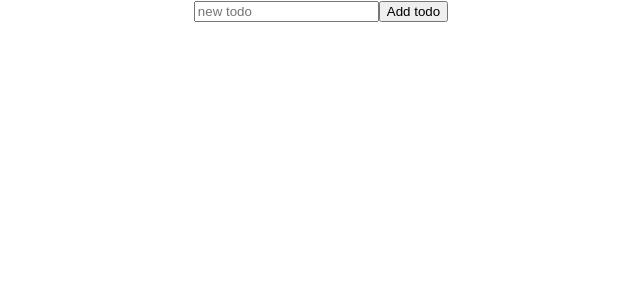
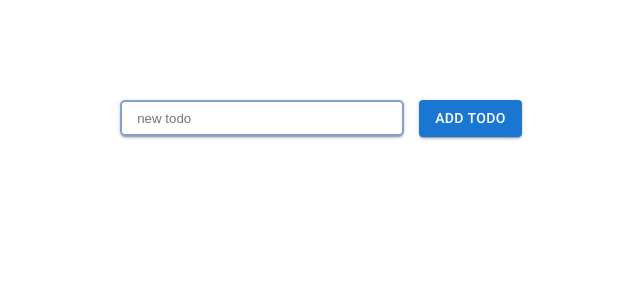
Before and after one commit to dekkumo/my-react-project, a React (Create React App) app: page / in a window 1280 px wide. Shown: the top 300 px of the page, without its empty margins (319-959 px from the left). Built offline with nearby package versions, Linux system fonts and the light colour scheme.

Commit message:
added todo

```diff
--- a/src/App.css
+++ b/src/App.css
@@ -1,38 +1,38 @@
+#root {
+  max-width: 500px;
+  width: 100%;
+  margin: 0 auto;
+  padding: 100px 15px 0;
+  box-sizing: content-box;
+}
+
 .App {
   text-align: center;
 }
 
-.App-logo {
-  height: 40vmin;
-  pointer-events: none;
+form {
+  margin: 0 0 40px 0;
 }
-
-@media (prefers-reduced-motion: no-preference) {
-  .App-logo {
-    animation: App-logo-spin infinite 20s linear;
-  }
+input {
+  margin-right: 15px;
+  padding: 0 15px;
+  height: 32px;
+  width: 250px;
+  border: 2px solid rgb(132, 160, 211);
+  border-radius: 5px;
+  color: rgb(96, 110, 136);
+  box-shadow: 0px 3px 1px -2px rgb(0 0 0 / 20%), 0px 2px 2px 0px rgb(0 0 0 / 14%), 0px 1px 5px 0px rgb(0 0 0 / 12%);;
 }
-
-.App-header {
-  background-color: #282c34;
-  min-height: 100vh;
+.todo {
   display: flex;
-  flex-direction: column;
   align-items: center;
-  justify-content: center;
-  font-size: calc(10px + 2vmin);
-  color: white;
+  margin: 0 auto 15px;
+  padding: 0 15px;
+  text-align: left;
+  width: 375px;
+  height: 30px;
+  border: 1px solid rgb(132, 160, 211);
+  border-radius: 5px;
+  font-weight: 400;
+  color: rgb(117, 161, 190);
 }
-
-.App-link {
-  color: #61dafb;
-}
-
-@keyframes App-logo-spin {
-  from {
-    transform: rotate(0deg);
-  }
-  to {
-    transform: rotate(360deg);
-  }
-}
--- a/src/App.js
+++ b/src/App.js
@@ -1,16 +1,46 @@
 import React, { useRef, useState } from 'react';
 import './App.css';
+import { AddTodo } from './todo/AddTodo';
+import { ToDo } from './todo/ToDo';
+import { Button } from '@mui/material'
 
 function App() {
 
+  const [todos, setTodos] = useState([])
+  const textInput = useRef()
 
+  const handleSubmit = (event) => {
+    event.preventDefault()
+
+    const id = Math.random()
+
+    const todoObj = {
+      id: id,
+      text: textInput.current.value,
+      completed: false
+    }
+
+    textInput.current.value = ''
+    textInput.current.focus()
+
+    setTodos([...todos, todoObj])
+  }
 
   return (
-    <div className="App">
-      <input placeholder='new todo' />
-      <button>Add todo</button>
+    <div className='App'>
+      <form onSubmit={handleSubmit}>
+        <input
+          required
+          pattern="^[^\s]+(\s.*)?$"
+          ref={textInput}
+          placeholder='new todo'
+        />
+        <Button type='submit' variant="contained">Add todo</Button>
+      </form>
 
-      <div></div>
+      {todos.map(el => (
+        <div className='todo' key={el.id}>{el.text}</div>
+      ))}
     </div>
   );
 }
--- /dev/null
+++ b/src/todo/AddTodo.jsx
@@ -0,0 +1,20 @@
+import { Button } from '@mui/material'
+import React, { useRef } from 'react'
+
+export const AddTodo = ({array}) => {
+
+  const textInput = useRef()
+
+  function handleSubmit(event) {
+    event.preventDefault()
+
+    console.log(textInput.current.value)
+  }
+
+  return (
+    <form onSubmit={handleSubmit}>
+      <input ref={textInput} placeholder='new todo' />
+      <Button type='submit' variant="contained">Add todo</Button>
+    </form>
+  )
+}
--- /dev/null
+++ b/src/todo/ToDo.jsx
@@ -0,0 +1,7 @@
+import React from 'react'
+
+export const ToDo = () => {
+  return (
+    <div></div>
+  )
+}
```
